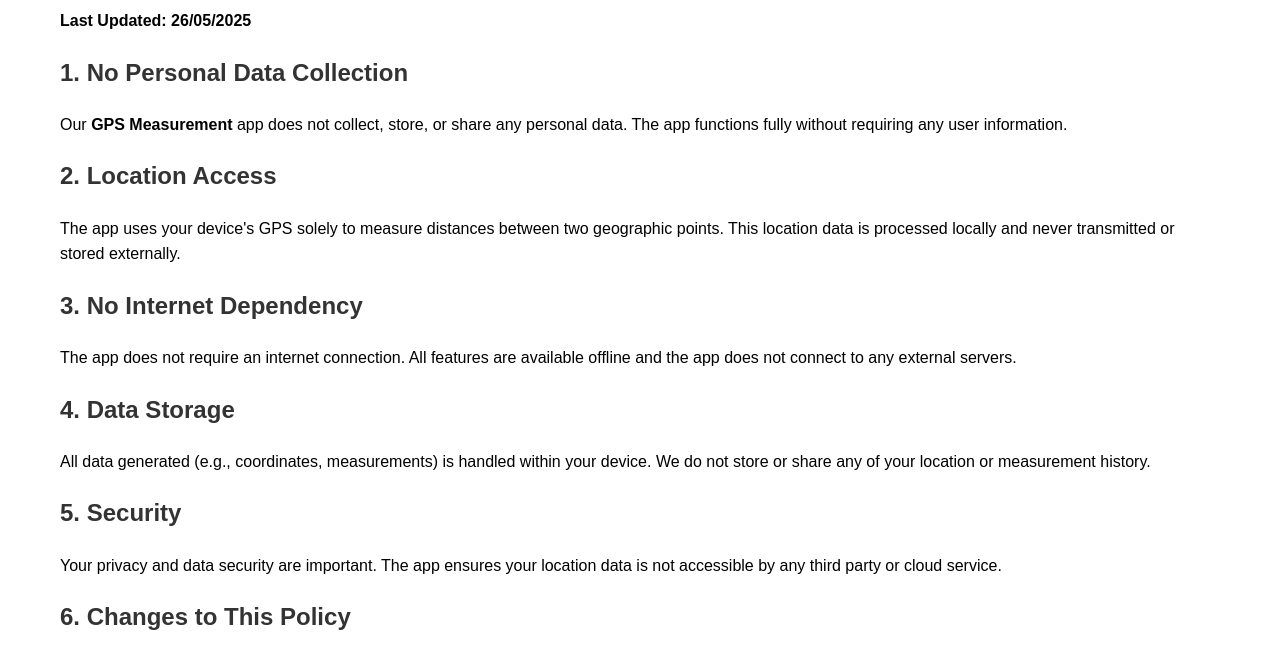
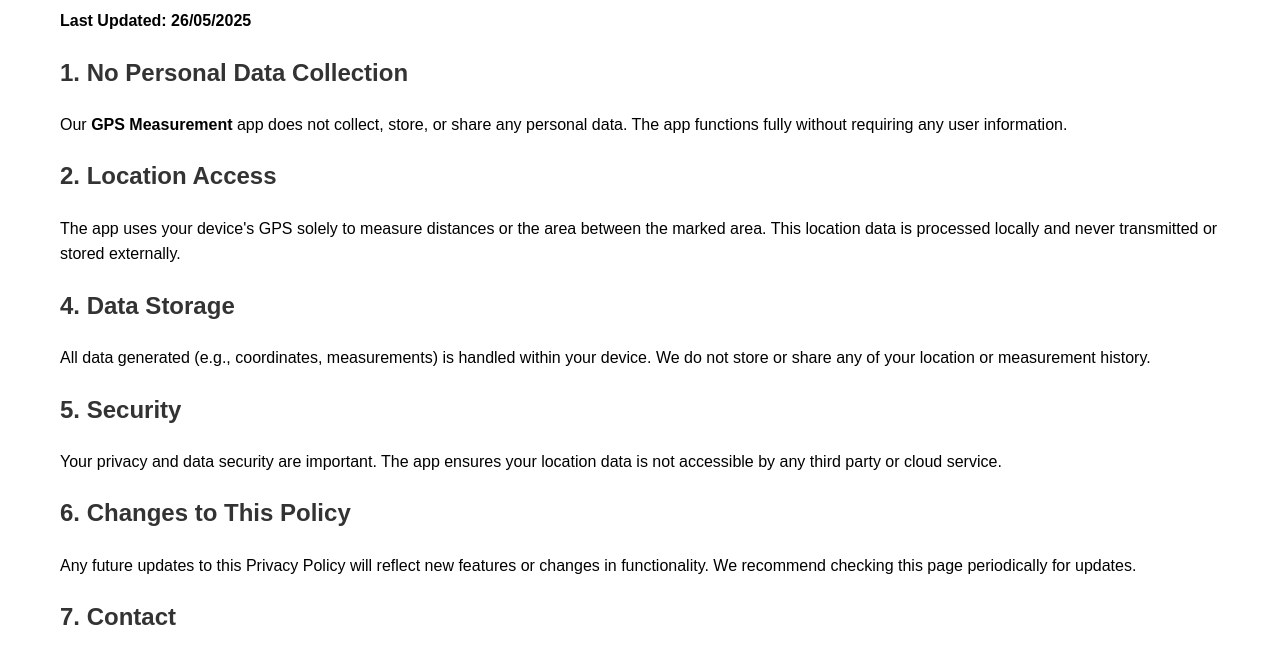
Before and after one commit to gosaimaharshigiri/GPS_mesurement_privacy_policy, a plain HTML site: page index.html in a window 1280 px wide. Shown: the part 146-799 px from the top of the page. Drawn offline with Linux system fonts and the light colour scheme.

Commit message:
Update index.html

```diff
--- a/index.html
+++ b/index.html
@@ -24,10 +24,8 @@
     <p>Our <strong>GPS Measurement</strong> app does not collect, store, or share any personal data. The app functions fully without requiring any user information.</p>
 
     <h2>2. Location Access</h2>
-    <p>The app uses your device's GPS solely to measure distances between two geographic points. This location data is processed locally and never transmitted or stored externally.</p>
+    <p>The app uses your device's GPS solely to measure distances or the area between the marked area. This location data is processed locally and never transmitted or stored externally.</p>
 
-    <h2>3. No Internet Dependency</h2>
-    <p>The app does not require an internet connection. All features are available offline and the app does not connect to any external servers.</p>
 
     <h2>4. Data Storage</h2>
     <p>All data generated (e.g., coordinates, measurements) is handled within your device. We do not store or share any of your location or measurement history.</p>
```
